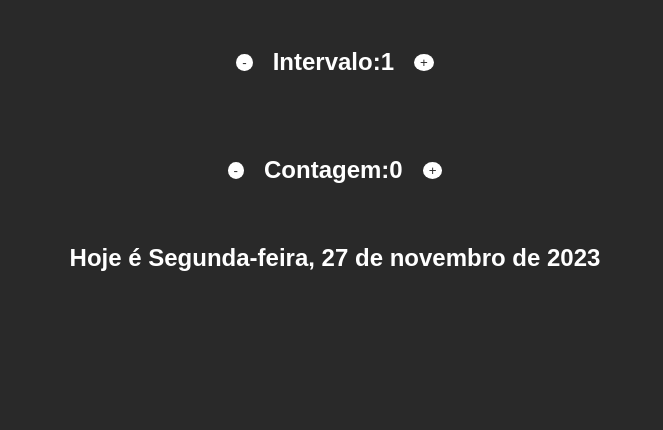
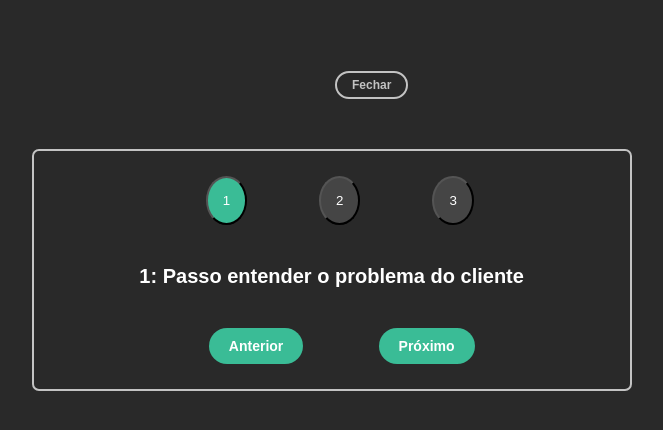
Before and after one commit to Gui089/LIsta-de-desafios-React, a React (Vite) app: page / in a window 1280 px wide. Shown: the top 430 px of the page, without its empty margins (305-968 px from the left). Built offline with nearby package versions, Linux system fonts and the light colour scheme.

Commit message:
desafio02 corrigido

```diff
--- a/src/App.jsx
+++ b/src/App.jsx
@@ -1,25 +1,45 @@
-const App = () => (
-  <div className="container">
-    <div className="count">
-      <button onClick={() => console.log("clicou no menos do intervalo")}>
-        -
+const Steps = () => {
+  const handleClickPrevius = (event) => {
+    console.log(event.target.textContent);
+  };
+
+  const handleClickNext = (event) => {
+    console.log(event.target.textContent);
+  };
+  return (
+    <>
+      <div className="steps">
+        <button className="numbers active">1</button>
+        <button className="numbers">2</button>
+        <button className="numbers">3</button>
+
+        <div>
+          <h1 className="message">1: Passo entender o problema do cliente</h1>
+        </div>
+
+        <button onClick={handleClickPrevius} className="buttons">
+          Anterior
+        </button>
+        <button onClick={handleClickNext} className="buttons">
+          Próximo
+        </button>
+      </div>
+    </>
+  );
+};
+
+const App = () => {
+  const handleClickToggle = (event) => {
+    console.log(event.target.textContent);
+  };
+  return (
+    <>
+      <button onClick={handleClickToggle} className="close">
+        Fechar
       </button>
-      <h2>Intervalo:1 </h2>
-      <button onClick={() => console.log("clicou no mais do intervalo")}>
-        +
-      </button>
-    </div>
-    <div className="count">
-      <button onClick={() => console.log("clicou no menos da contagem")}>
-        -
-      </button>
-      <h2>Contagem:0 </h2>
-      <button onClick={() => console.log("clicou no mais da contagem")}>
-        +
-      </button>
-    </div>
-    <h2>Hoje é Segunda-feira, 27 de novembro de 2023</h2>
-  </div>
-);
+      <Steps />
+    </>
+  );
+};
 
 export { App };
--- a/src/main.jsx
+++ b/src/main.jsx
@@ -1,7 +1,7 @@
 import { StrictMode } from "react";
 import { createRoot } from "react-dom/client";
 import { App } from "./App.jsx";
-import "../css/date-counter.css";
+import "../css/steps.css";
 
 const rootElement = document.querySelector('[data-js="root"]');
 
```
